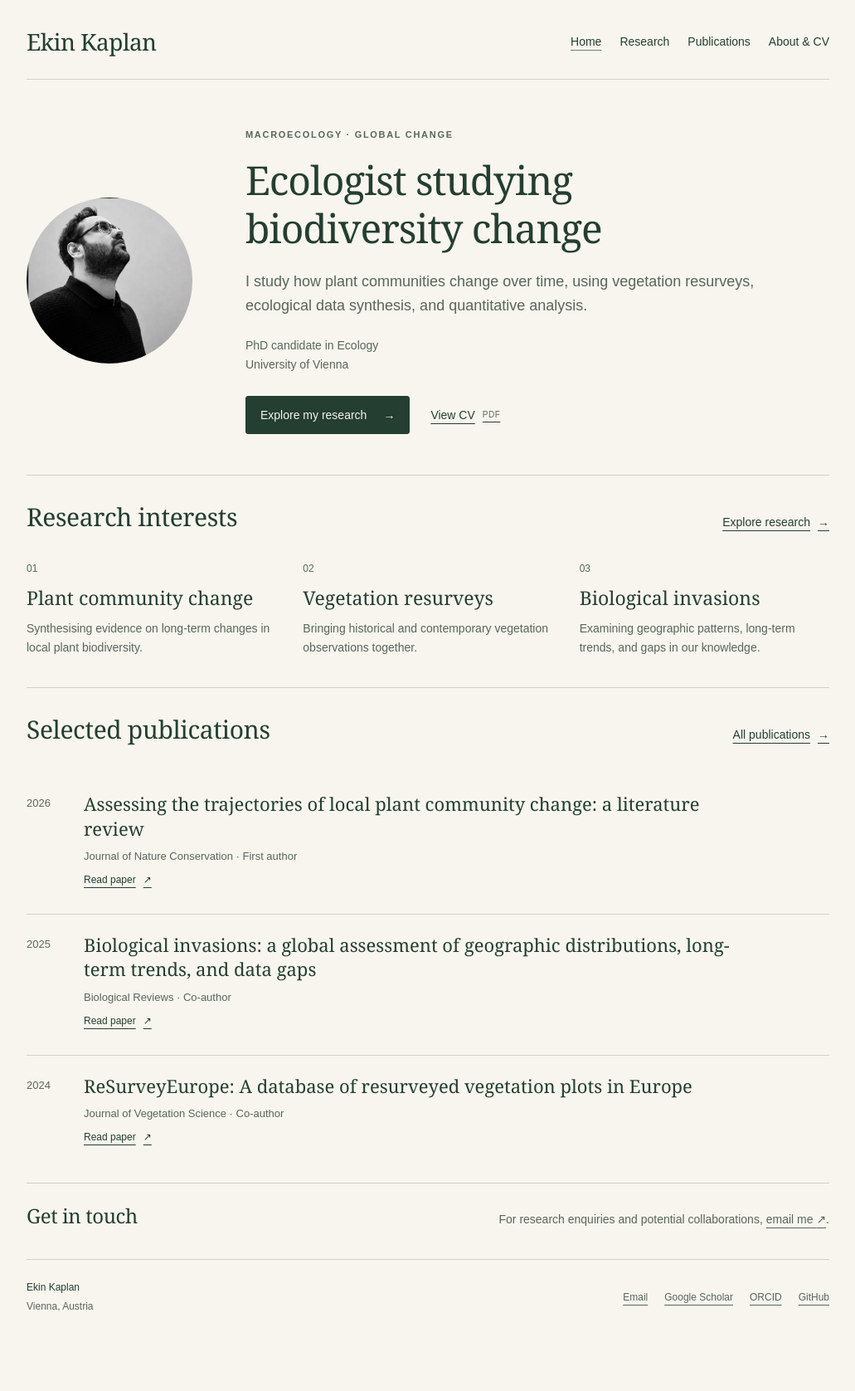
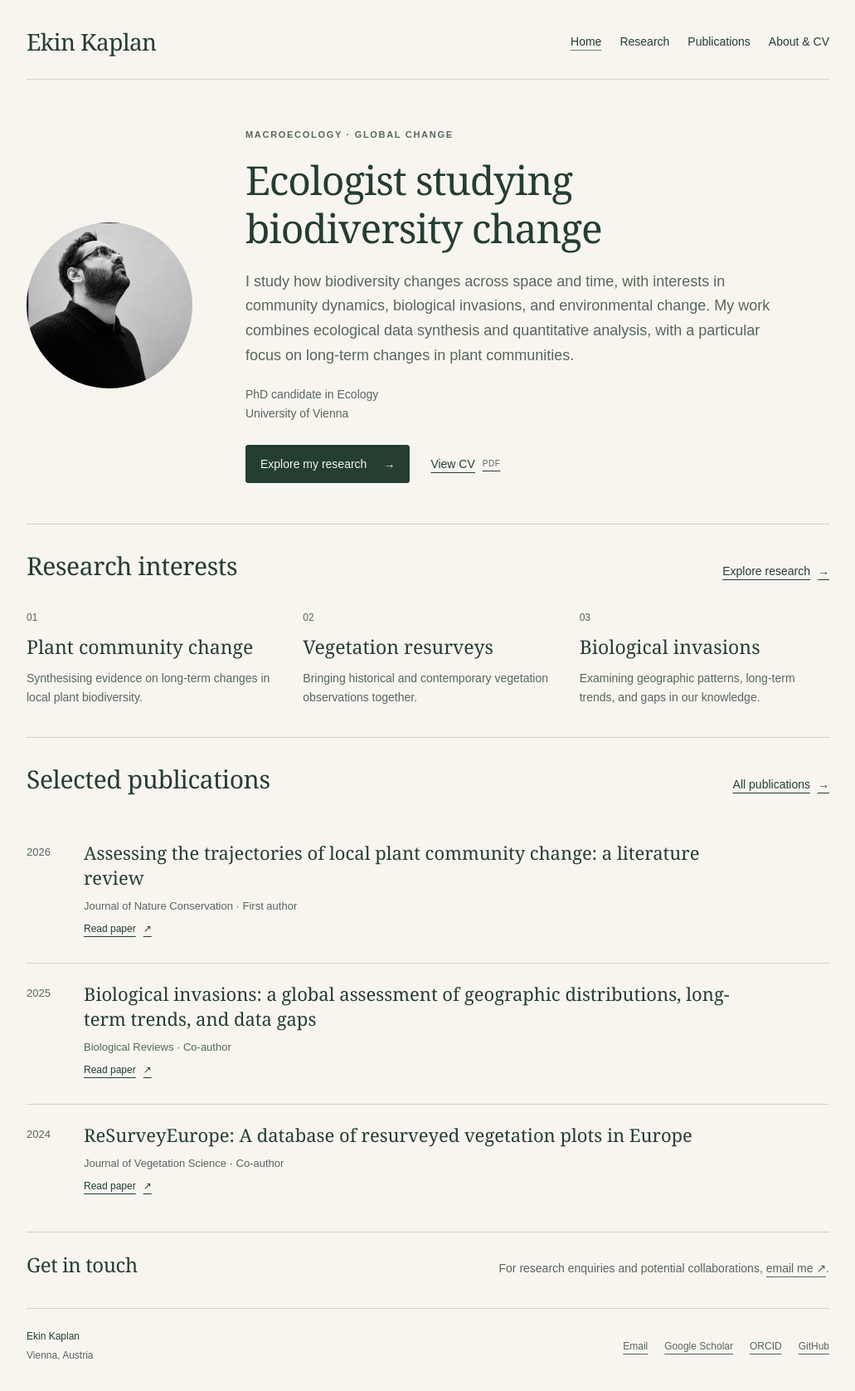
Before and after one commit to EkinKaplan/ekinkaplan.github.io, a Jekyll site: the page built from index.html, in a window 1280 px wide. Shown: the whole page at 83% size, without its empty margins (124-1155 px from the left). Built offline with Jekyll 4.4.1, drawn with Linux system fonts in a browser that asks for light colours; before the commit the page ends 1617 px from its top, so only the background shows below that.

Commit message:
Update profile.yml

```diff
--- a/_data/profile.yml
+++ b/_data/profile.yml
@@ -6,8 +6,10 @@ affiliation: University of Vienna
 location: Vienna, Austria
 email: ekinkaplan@gmail.com
 intro: >-
-  I study how plant communities change over time, using vegetation resurveys,
-  ecological data synthesis, and quantitative analysis.
+  I study how biodiversity changes across space and time, with interests
+  in community dynamics, biological invasions, and environmental change.
+  My work combines ecological data synthesis and quantitative analysis,
+  with a particular focus on long-term changes in plant communities.
 portrait: /assets/images/ekin-kaplan.jpg
 portrait_alt: Black-and-white portrait of Ekin Kaplan
 cv: /assets/files/ekin-kaplan-cv.pdf
```
